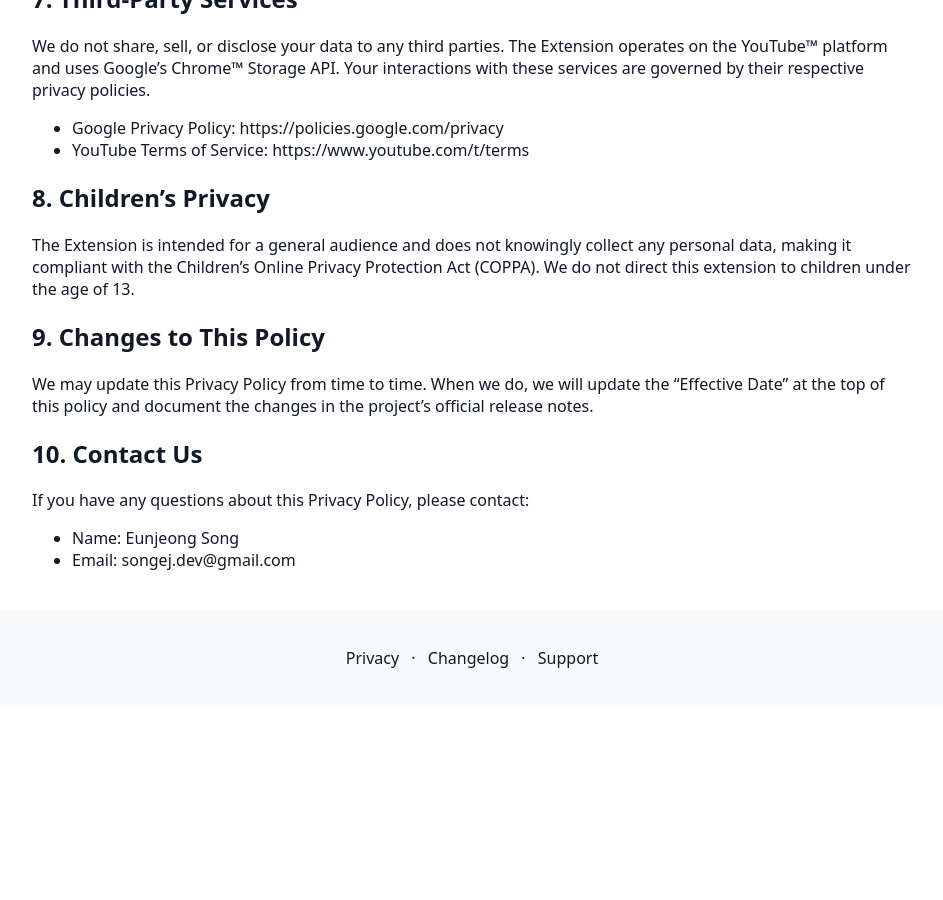
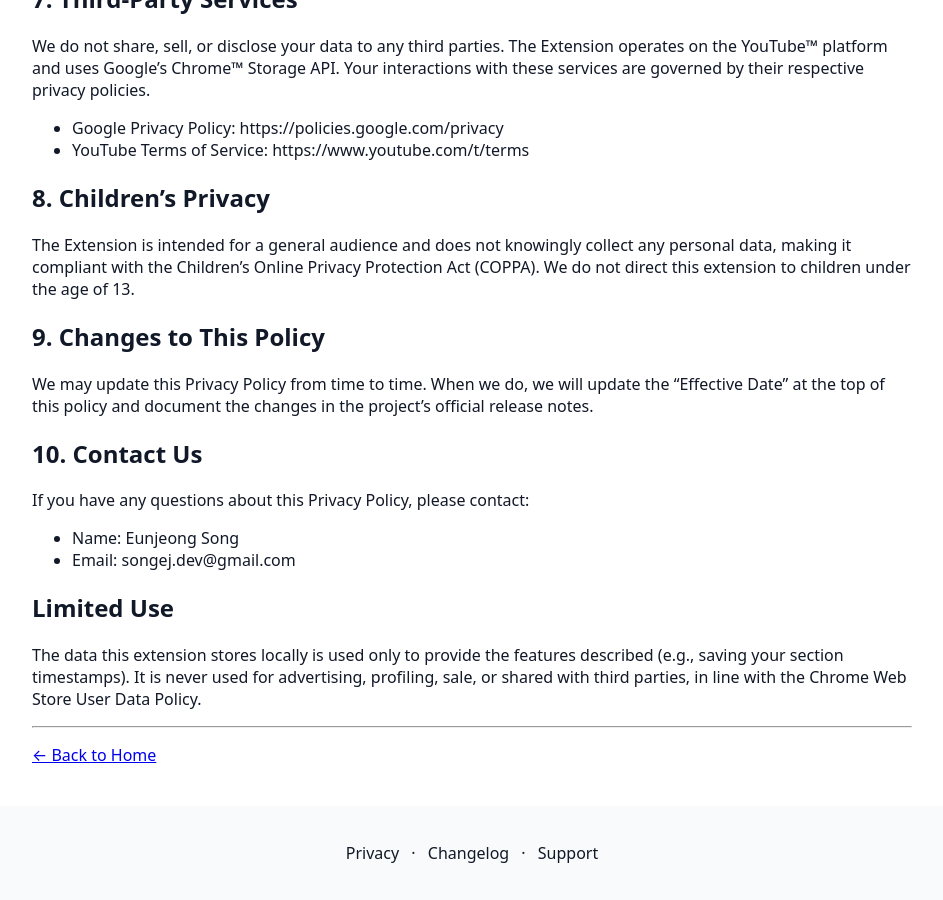
Before and after one commit to songej/youtube_section_repeat, a Jekyll site: the page built from PRIVACY_POLICY.md, in a window 1280 px wide and 900 px high, scrolled down 2361 px. Shown: the whole window, without its empty margins (168-1111 px from the left). Built offline with Jekyll 4.4.1, drawn with Linux system fonts in a browser that asks for light colours; our own code applies the rules of GitHub Pages for plain Markdown files; before the commit the page ends 3066 px from its top, so only the background shows below that; some of the changed lines change nothing that is shown; some of the changed text lies outside the part shown.

Commit message:
Update PRIVACY_POLICY.md

```diff
--- a/PRIVACY_POLICY.md
+++ b/PRIVACY_POLICY.md
@@ -1,7 +1,13 @@
+---
+layout: default
+title: Privacy Policy
+permalink: /privacy
+---
+
 # Privacy Policy
 
-- Effective Date: 2025-08-18
-- Version: 1.2.2
+- Effective Date: 2025-08-29
+- Version: 1.2.6
 
 Our Promise: We do not collect, store, or share any of your personal data. Everything happens on your computer.
 
@@ -15,7 +21,7 @@
 We are committed to a zero-collection policy. We do not collect, store, sell, or share any of your personal data. This includes, but is not limited to:
 
 -   Personal identifiers (e.g., name, email, IP address).
--   Your Browse history or user activity on any website.
+-   Your browser history or user activity on any website.
 -   Your YouTube viewing history.
 -   Device information, advertising IDs, analytics, or crash reports.
 
@@ -85,3 +91,9 @@
 If you have any questions about this Privacy Policy, please contact:
 - Name: Eunjeong Song
 - Email: songej.dev@gmail.com
+
+## Limited Use
+The data this extension stores locally is used only to provide the features described (e.g., saving your section timestamps). It is never used for advertising, profiling, sale, or shared with third parties, in line with the Chrome Web Store User Data Policy.
+
+---
+[← Back to Home](/)
```
